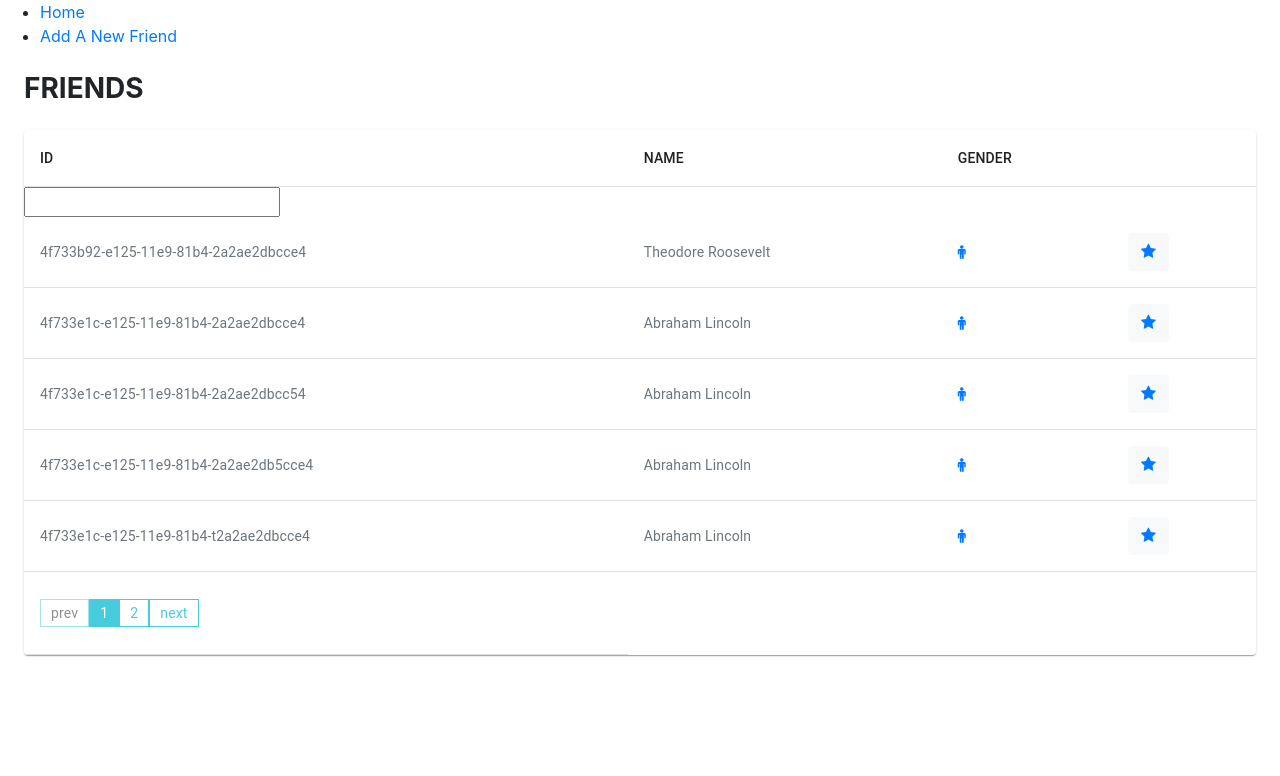
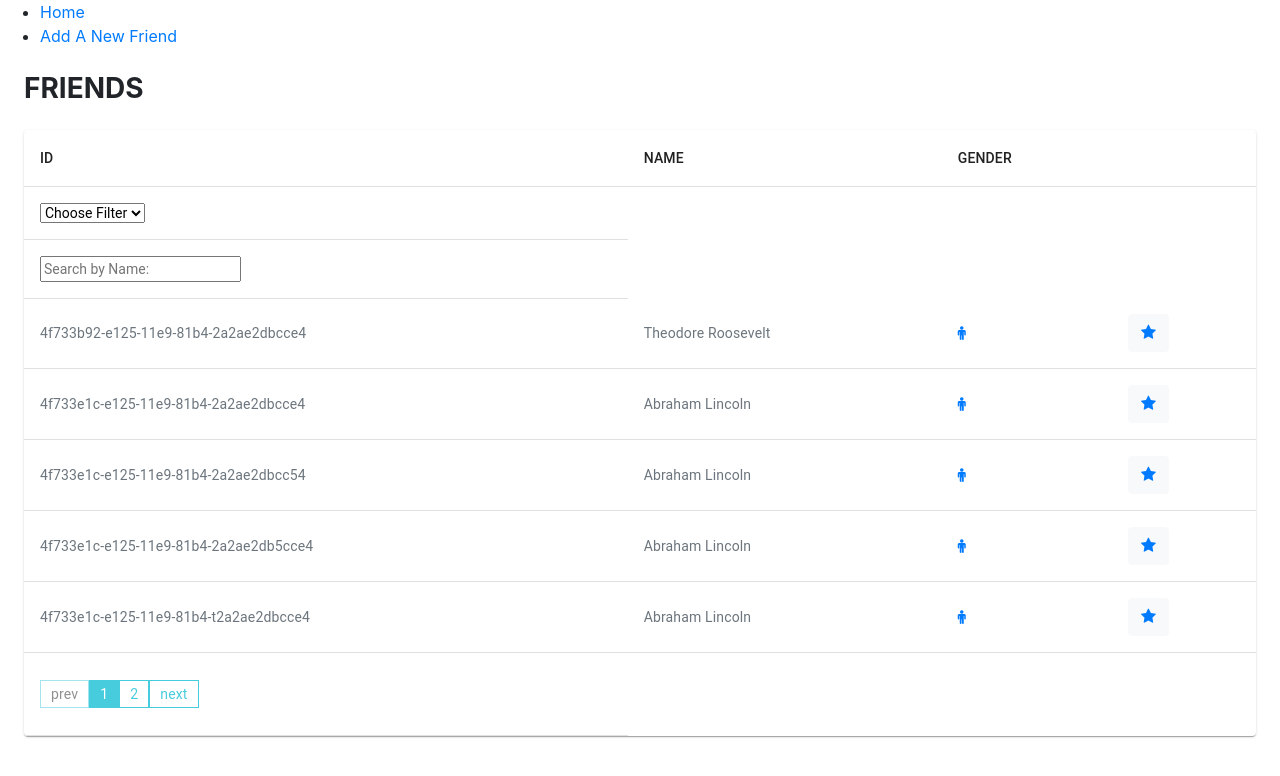
Before and after one commit to heshamelmasry77/front-end-HeavenHR, a React (Create React App) app: page / in a window 1280 px wide. Shown: the top 776 px of the page. Built offline with nearby package versions, Linux system fonts and the light colour scheme; data requests are answered from the project's data file.

Commit message:
add filter by sex and stared

```diff
--- a/db.json
+++ b/db.json
@@ -39,7 +39,7 @@
     {
       "id": "4f733e1c-e125-11e9-81b4-2a2uae2dbcce4",
       "name": "Abraham Lincoln",
-      "sex": "male",
+      "sex": "female",
       "isStared": true
     },
     {
--- a/src/components/TableBody.js
+++ b/src/components/TableBody.js
@@ -23,13 +23,15 @@ class FriendsTableBody extends Component {
       currentPage: 0,
       sliceData: [],
       pageCount: 0,
-      search: []
+      search: [],
+      filteredFriends: [],
+      selectedFilter: null,
+      filterApplied: false
     };
     this.handlePageClick = this
       .handlePageClick
       .bind(this);
     this.searchHandler = this.searchHandler.bind(this)
-
   }
 
   handlePageClick = (e) => {
@@ -41,6 +43,7 @@ class FriendsTableBody extends Component {
       currentPage: selectedPage,
       offset: offset
     }, () => {
+
       const data = this.props.friends;
       const slice = data.slice(this.state.offset, this.state.offset + this.state.perPage)
       console.log(slice)
@@ -50,21 +53,10 @@ class FriendsTableBody extends Component {
     });
   };
 
-  componentDidMount() {
-    console.log(this.props);
-    const data = this.props.friends;
-    const slice = data.slice(this.state.offset, this.state.offset + this.state.perPage)
-    this.setState({
-      pageCount: Math.ceil(data.length / this.state.perPage),
-      sliceData: slice,
-    }, () => {
-      console.log(this.state)
-    })
-  }
-
   searchHandler(event) {
     console.log(event)
     if (event.target.value) {
+
       let searchQuery = event.target.value.toLowerCase();
       console.log('searchQuery:', searchQuery);
       console.log(this.state)
@@ -92,12 +84,76 @@ class FriendsTableBody extends Component {
     }
   }
 
+  componentDidMount() {
+    console.log(this.props);
+    const data = this.props.friends;
+    const slice = data.slice(this.state.offset, this.state.offset + this.state.perPage)
+    this.setState({
+      pageCount: Math.ceil(data.length / this.state.perPage),
+      sliceData: slice,
+    }, () => {
+      console.log(this.state)
+    })
+  }
+
+  handleFilter(e) {
+    let filteredFriends = this.props.friends;
+    let friendFilter = e.target.value;
+
+    filteredFriends = filteredFriends.filter((friend) => {
+
+      // friend[friendFilter].toLowerCase().includes(friendFilter)
+      console.log(friendFilter)
+
+      switch (friendFilter) {
+        case 'male':
+          // code block
+          return friend.sex === 'male';
+        case 'female':
+          // code block
+          return friend.sex === 'female';
+        case 'stared':
+          // code block
+          return friend.isStared;
+        default:
+          return friend
+        // code block
+      }
+      // return friend[type] === friendFilter;
+    });
+    console.log(filteredFriends);
+    const slice = filteredFriends.slice(this.state.offset, this.state.offset + this.state.perPage)
+    this.setState({
+      pageCount: Math.ceil(filteredFriends.length / this.state.perPage),
+      sliceData: slice,
+    })
+
+  };
+
   render() {
-    let friends = this.state.sliceData
+    let friends = this.state.sliceData;
     return (
       <TableBody>
         <TableRow>
-          <input type="text" className="search" onChange={this.searchHandler}/> </TableRow>
+          <TableCell>
+            <div>
+              <select onChange={this.handleFilter.bind(this)}>
+                <option
+                  value="Choose Filter"
+                >Choose Filter
+                </option>
+                <option value="male">Male</option>
+                <option value="female">Female</option>
+                <option value="stared">Stared</option>
+              </select>
+            </div>
+          </TableCell>
+        </TableRow>
+        <TableRow>
+          <TableCell>
+            <input type="text" className="search" placeholder='Search by Name:' onChange={this.searchHandler}/>
+          </TableCell>
+        </TableRow>
         {
           friends.map(({id, name, sex, isStared}) => (
             <TableRow key={id}>
```
